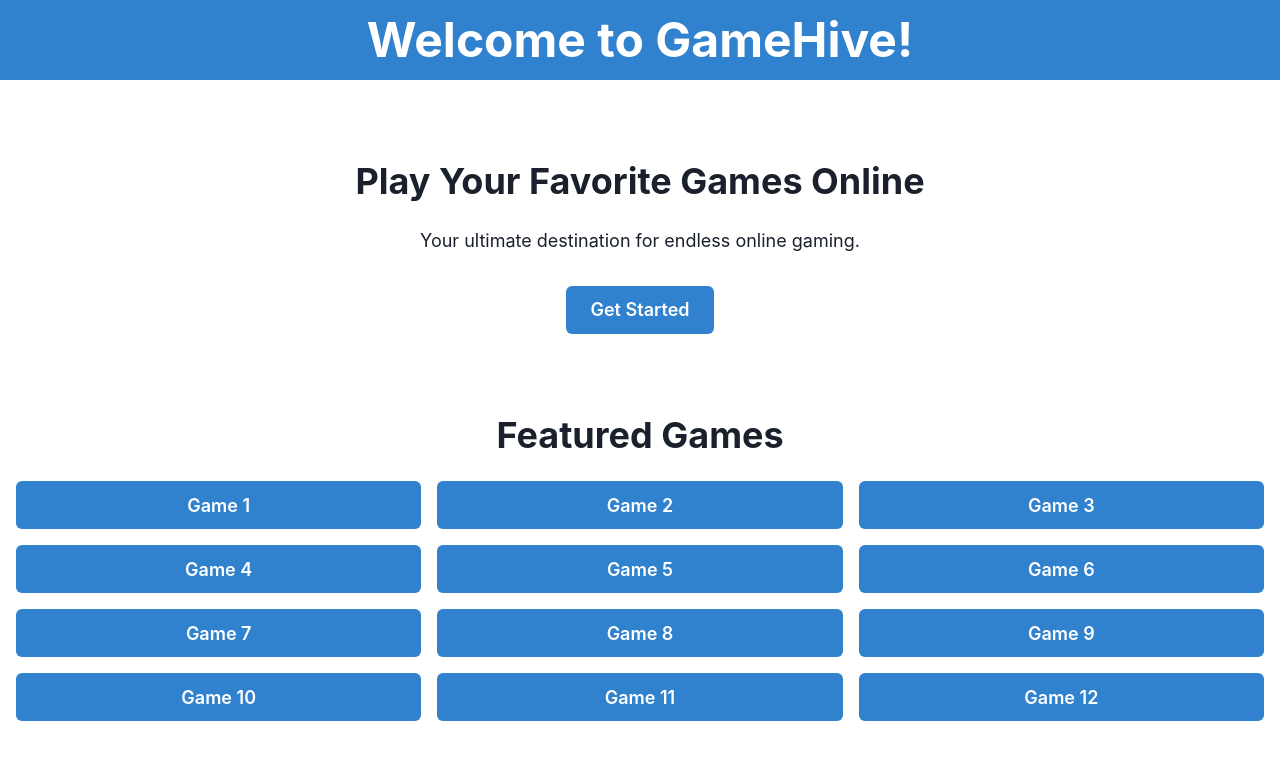
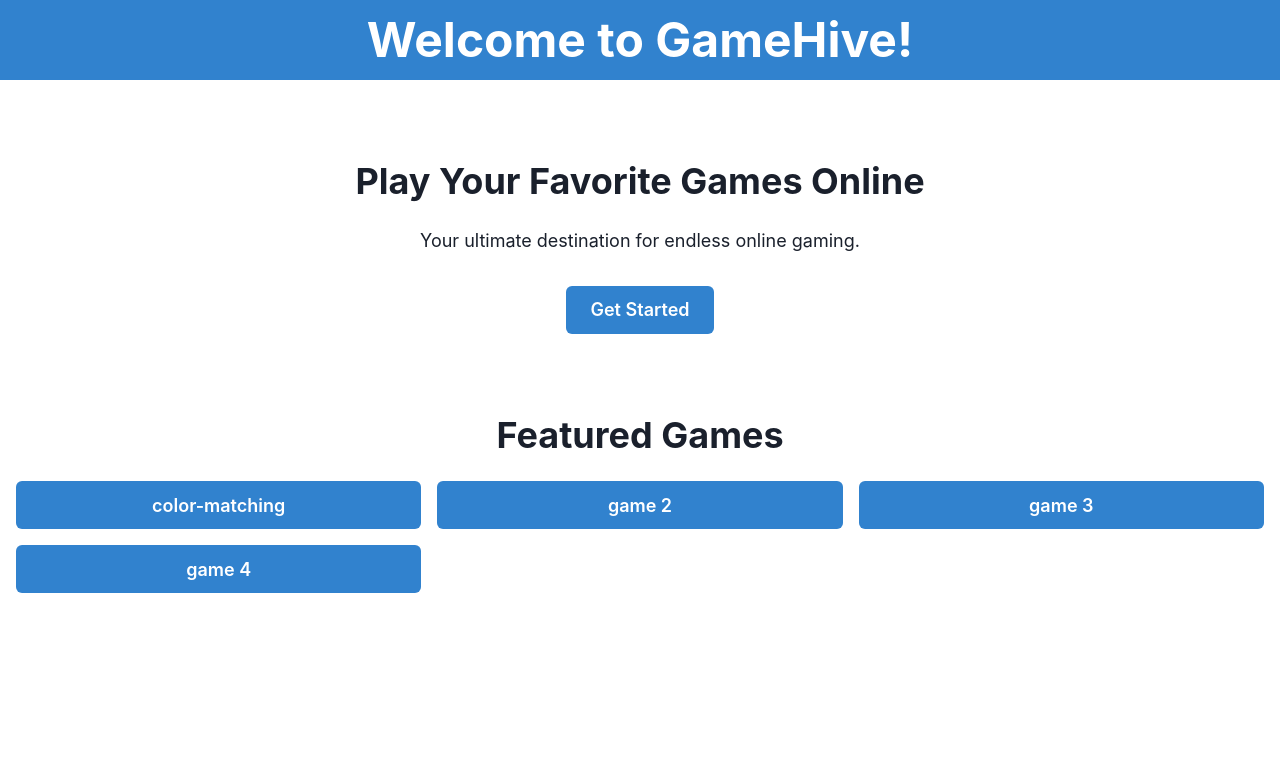
Before and after one commit to clinton-mwachia/react-games, a React (Vite) app: page / in a window 1280 px wide. Shown: the top 760 px of the page. Built offline with nearby package versions, Linux system fonts and the light colour scheme.

Commit message:
added color matching game route

```diff
--- a/src/views/home/Home.jsx
+++ b/src/views/home/Home.jsx
@@ -3,18 +3,10 @@ import { SimpleGrid, Heading, Text, Button, Container } from "@chakra-ui/react";
 
 const Home = () => {
   const games = [
-    { id: 1, name: "Game 1" },
-    { id: 2, name: "Game 2" },
-    { id: 3, name: "Game 3" },
-    { id: 4, name: "Game 4" },
-    { id: 5, name: "Game 5" },
-    { id: 6, name: "Game 6" },
-    { id: 7, name: "Game 7" },
-    { id: 8, name: "Game 8" },
-    { id: 9, name: "Game 9" },
-    { id: 10, name: "Game 10" },
-    { id: 11, name: "Game 11" },
-    { id: 12, name: "Game 12" },
+    { to: "/color-matching", name: "color-matching" },
+    { to: "/2", name: "game 2" },
+    { to: "/3", name: "game 3" },
+    { to: "/4", name: "game 4" },
   ];
   return (
     <Box textAlign="center" fontSize="xl">
@@ -42,13 +34,13 @@ const Home = () => {
           Featured Games
         </Heading>
         <SimpleGrid columns={[1, 2, 3]} spacing={4}>
-          {games.map((game) => (
+          {games.map((game, index) => (
             <Button
-              key={game.id}
+              key={index}
               colorScheme="blue"
               size="lg"
-              as="a"
-              href={`/${game.id}`}
+              as={"a"}
+              href={`${game.to}`}
             >
               {game.name}
             </Button>
```
